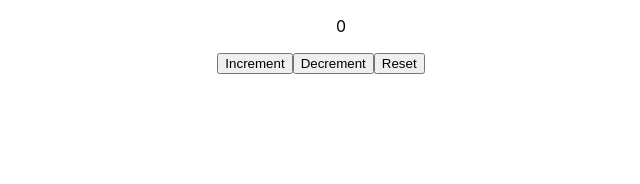
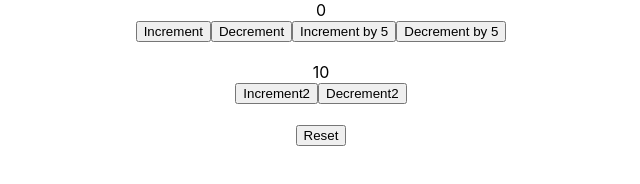
Before and after one commit to shaho/react-experiences, a React app in the folder hooks-playground/: page / in a window 1280 px wide. Shown: the whole page, without its empty margins (319-959 px from the left). Built offline with nearby package versions, Linux system fonts and the light colour scheme.

Commit message:
Add counter example using useReducer

```diff
--- a/hooks-playground/src/App.js
+++ b/hooks-playground/src/App.js
@@ -1,6 +1,7 @@
 import React from "react";
 import "./App.css";
-import CounterOne from "./components/CounterOne";
+// import CounterOne from "./components/CounterOne";
+import CounterTwo from "./components/CounterTwo";
 // import ComponentC from "./components/ComponentC";
 
 export const UserContext = React.createContext();
@@ -15,7 +16,8 @@ function App() {
         </ChannelContext.Provider>
       </UserContext.Provider> */}
 
-      <CounterOne />
+      {/* <CounterOne /> */}
+      <CounterTwo />
     </div>
   );
 }
--- a/hooks-playground/src/components/CounterOne.js
+++ b/hooks-playground/src/components/CounterOne.js
@@ -19,7 +19,7 @@ const CounterOne = () => {
 
   return (
     <div>
-      <dir>{count}</dir>
+      <div>{count}</div>
       <button onClick={() => dispatch("increment")}>Increment</button>
       <button onClick={() => dispatch("decrement")}>Decrement</button>
       <button onClick={() => dispatch("reset")}>Reset</button>
--- /dev/null
+++ b/hooks-playground/src/components/CounterTwo.js
@@ -0,0 +1,56 @@
+import React, { useReducer } from "react";
+
+const initialState = {
+  firstCounter: 0,
+  secondCounter: 10,
+};
+const reducer = (state, action) => {
+  switch (action.type) {
+    case "increment":
+      return { ...state, firstCounter: state.firstCounter + action.value };
+    case "decrement":
+      return { ...state, firstCounter: state.firstCounter - action.value };
+    case "increment2":
+      return { ...state, secondCounter: state.secondCounter + action.value };
+    case "decrement2":
+      return { ...state, secondCounter: state.secondCounter - action.value };
+    case "reset":
+      return initialState;
+    default:
+      return state;
+  }
+};
+
+const CounterTwo = () => {
+  const [count, dispatch] = useReducer(reducer, initialState);
+
+  return (
+    <div>
+      <div>{count.firstCounter}</div>
+      <button onClick={() => dispatch({ type: "increment", value: 1 })}>
+        Increment
+      </button>
+      <button onClick={() => dispatch({ type: "decrement", value: 1 })}>
+        Decrement
+      </button>
+      <button onClick={() => dispatch({ type: "increment", value: 5 })}>
+        Increment by 5
+      </button>
+      <button onClick={() => dispatch({ type: "decrement", value: 5 })}>
+        Decrement by 5
+      </button>
+      <div style={{ margin: "20px 0" }}>
+        <div>{count.secondCounter}</div>
+        <button onClick={() => dispatch({ type: "increment2", value: 1 })}>
+          Increment2
+        </button>
+        <button onClick={() => dispatch({ type: "decrement2", value: 1 })}>
+          Decrement2
+        </button>
+      </div>
+      <button onClick={() => dispatch({ type: "reset" })}>Reset</button>
+    </div>
+  );
+};
+
+export default CounterTwo;
```
